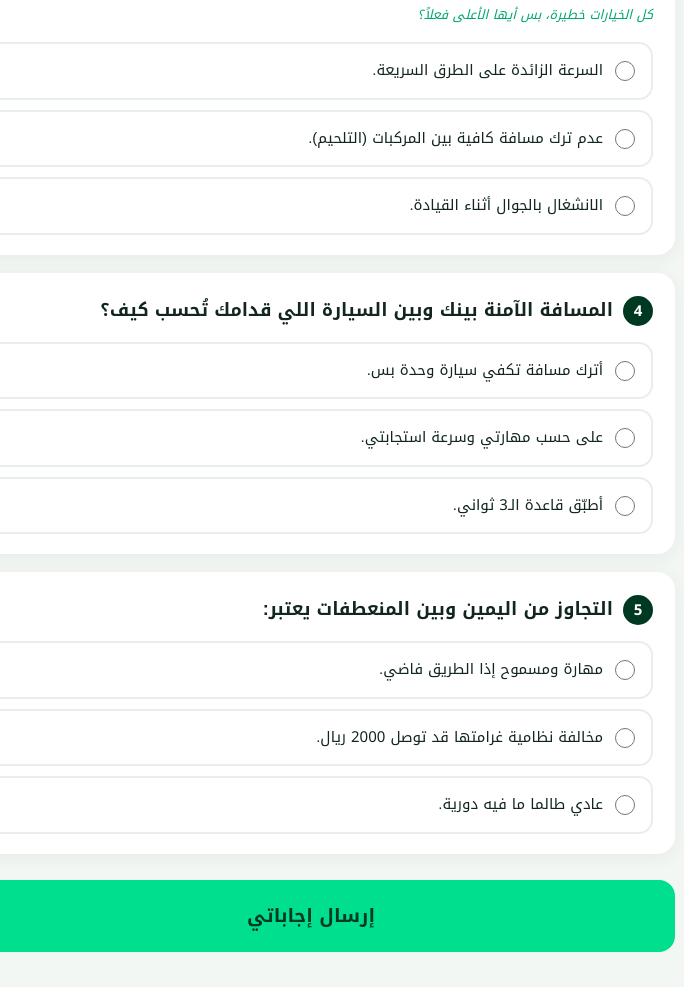
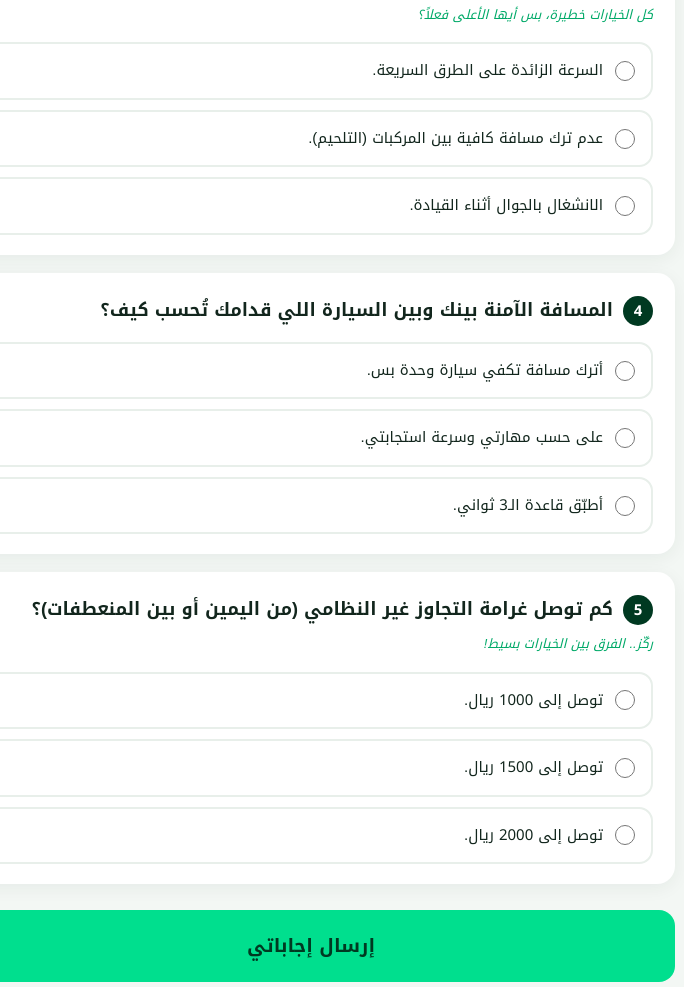
Before and after one commit to MOHAMMED49458171/najm-survey, a plain HTML site: page before.html in a window 1280 px wide. Shown: the part 1012-1999 px from the top of the page, without its empty margins (329-1013 px from the left). Drawn offline with Linux system fonts and the light colour scheme.

Commit message:
Update before.html

```diff
--- a/before.html
+++ b/before.html
@@ -39,6 +39,9 @@ header .sub{ color:var(--accent); font-weight:500; margin-top:6px; font-size:17p
 .scale button{ flex:1; padding:16px 0; border:2px solid #e8efea; background:#fff; border-radius:14px; font-family:inherit; font-size:20px; font-weight:700; cursor:pointer; color:var(--green); transition:.15s; }
 .scale button:hover{ border-color:var(--accent); }
 .scale button.sel{ background:var(--green); color:#fff; border-color:var(--green); }
+.scale.scale-wide{ gap:5px; }
+.scale.scale-wide button{ padding:12px 0; font-size:15px; }
+@media(max-width:520px){ .scale.scale-wide{ flex-wrap:wrap; } .scale.scale-wide button{ flex:0 0 calc(20% - 4px); } }
 .scalelbl{ display:flex; justify-content:space-between; font-size:12px; color:var(--muted); margin-top:8px; padding:0 4px; }
 textarea{ width:100%; margin-top:14px; padding:14px 16px; border:2px solid #e8efea; border-radius:12px; font-family:inherit; font-size:15px; resize:vertical; min-height:90px; }
 textarea:focus{ outline:none; border-color:var(--accent2); }
@@ -83,7 +86,7 @@ textarea:focus{ outline:none; border-color:var(--accent2); }
   <div class="footer"><a href="#" id="exp">للمشرف: تصدير الردود (CSV)</a></div>
 </div>
 <script>
-const QUESTIONS = [{"type": "scale", "q": "كيف تقيّم معرفتك بالأنظمة والسلوكيات المرورية الصحيحة؟", "min": "ضعيفة جداً", "max": "ممتازة"}, {"type": "mcq", "q": "تسوق في خط سريع والسيارة اللي قدامك ماشية ببطء، وش أنسب تصرف؟", "options": ["أقرّب منها وأكبس له عشان يفتح لي المسار.", "أتأكد من المرآة والنقطة العمياء، وأغيّر مساري باستخدام الإشارة.", "أتجاوزها من اليمين بسرعة عشان أختصر الوقت."], "correct": 1}, {"type": "mcq", "q": "أي سلوك تتوقعه الأعلى تسبباً للحوادث في المملكة؟", "hint": "كل الخيارات خطيرة، بس أيها الأعلى فعلاً؟", "options": ["السرعة الزائدة على الطرق السريعة.", "عدم ترك مسافة كافية بين المركبات (التلحيم).", "الانشغال بالجوال أثناء القيادة."], "correct": 1}, {"type": "mcq", "q": "المسافة الآمنة بينك وبين السيارة اللي قدامك تُحسب كيف؟", "options": ["أترك مسافة تكفي سيارة وحدة بس.", "على حسب مهارتي وسرعة استجابتي.", "أطبّق قاعدة الـ3 ثواني."], "correct": 2}, {"type": "mcq", "q": "التجاوز من اليمين وبين المنعطفات يعتبر:", "options": ["مهارة ومسموح إذا الطريق فاضي.", "مخالفة نظامية غرامتها قد توصل 2000 ريال.", "عادي طالما ما فيه دورية."], "correct": 1}];
+const QUESTIONS = [{"type": "scale", "q": "كيف تقيّم معرفتك بالأنظمة والسلوكيات المرورية الصحيحة؟", "min": "ضعيفة جداً", "max": "ممتازة"}, {"type": "mcq", "q": "تسوق في خط سريع والسيارة اللي قدامك ماشية ببطء، وش أنسب تصرف؟", "options": ["أقرّب منها وأكبس له عشان يفتح لي المسار.", "أتأكد من المرآة والنقطة العمياء، وأغيّر مساري باستخدام الإشارة.", "أتجاوزها من اليمين بسرعة عشان أختصر الوقت."], "correct": 1}, {"type": "mcq", "q": "أي سلوك تتوقعه الأعلى تسبباً للحوادث في المملكة؟", "hint": "كل الخيارات خطيرة، بس أيها الأعلى فعلاً؟", "options": ["السرعة الزائدة على الطرق السريعة.", "عدم ترك مسافة كافية بين المركبات (التلحيم).", "الانشغال بالجوال أثناء القيادة."], "correct": 1}, {"type": "mcq", "q": "المسافة الآمنة بينك وبين السيارة اللي قدامك تُحسب كيف؟", "options": ["أترك مسافة تكفي سيارة وحدة بس.", "على حسب مهارتي وسرعة استجابتي.", "أطبّق قاعدة الـ3 ثواني."], "correct": 2}, {"type": "mcq", "q": "كم توصل غرامة التجاوز غير النظامي (من اليمين أو بين المنعطفات)؟", "hint": "ركّز.. الفرق بين الخيارات بسيط!", "options": ["توصل إلى 1000 ريال.", "توصل إلى 1500 ريال.", "توصل إلى 2000 ريال."], "correct": 2}];
 const REVEAL = false;
 const STOREKEY = "najm_survey_before";
 // ==== إعدادات التجميع المركزي ====
@@ -107,7 +110,9 @@ function render(){
       html += '<div class="opts">'+['صح','خطأ'].map((o,j)=>
         '<label class="opt" data-j="'+j+'"><input type="radio" name="q'+i+'" value="'+j+'"><span>'+o+'</span></label>').join('')+'</div>';
     } else if(q.type==='scale'){
-      html += '<div class="scale">'+[1,2,3,4,5].map(n=>'<button type="button" data-v="'+n+'">'+n+'</button>').join('')+'</div>';
+      var _steps = q.steps || 5;
+      var _arr = []; for(var _s=1;_s<=_steps;_s++) _arr.push(_s);
+      html += '<div class="scale'+(_steps>5?' scale-wide':'')+'">'+_arr.map(n=>'<button type="button" data-v="'+n+'">'+n+'</button>').join('')+'</div>';
       html += '<div class="scalelbl"><span>'+q.min+'</span><span>'+q.max+'</span></div>';
     } else if(q.type==='text'){
       html += '<textarea name="q'+i+'" placeholder="اكتب هنا... (اختياري)"></textarea>';
```
